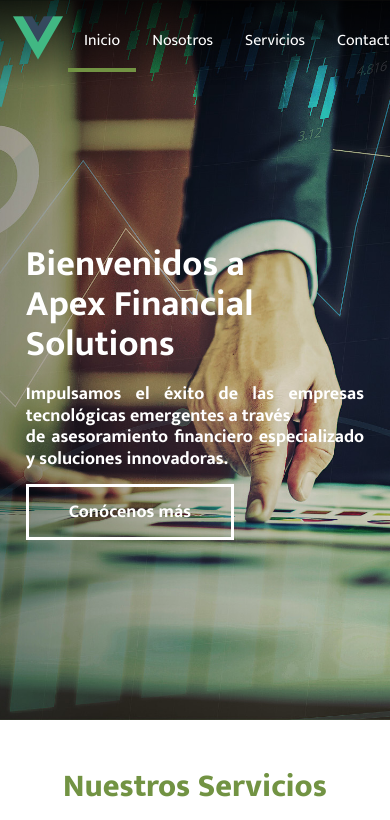
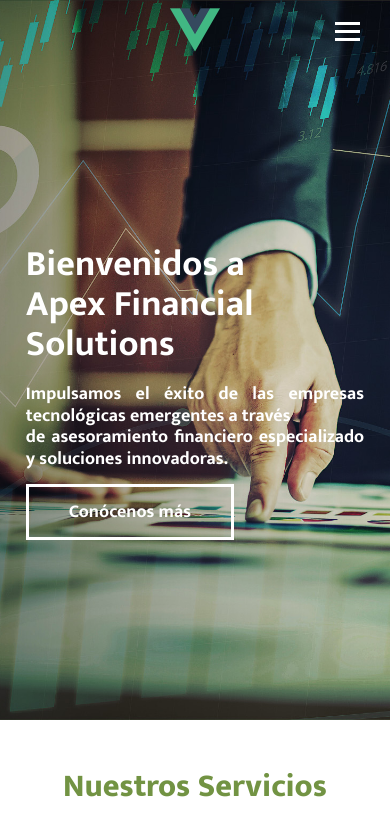
Before and after one commit to KendallRcs/Apex-Financial-Solutions-LandingPage, a JavaScript app: page / in a window 390 px wide. Shown: the top 820 px of the page. Built offline with nearby package versions, Linux system fonts and the light colour scheme.

Commit message:
creating nav-bar responsive

```diff
--- a/src/App.vue
+++ b/src/App.vue
@@ -13,7 +13,16 @@
           <li><router-link to="/servicios">Servicios</router-link></li>
           <li><router-link to="/contacto">Contacto</router-link></li>
         </ul>
+        <div class="menu-btn" @click="toggleMenu">
+          <div class="menu-icon"></div>
+        </div>
       </nav>
+      <ul class="nav-bar-responsive notVisible">
+        <li><router-link to="/">Inicio</router-link></li>
+        <li><router-link to="/nosotros">Nosotros</router-link></li>
+        <li><router-link to="/servicios">Servicios</router-link></li>
+        <li><router-link to="/contacto">Contacto</router-link></li>
+      </ul>
     </header>
 
     <!-- El componente <router-view> se usará para renderizar los componentes de Vue según la ruta actual -->
@@ -24,13 +33,13 @@
     </footer>
   </div>
 </template>
-
 <script>
 export default {
   name: 'App',
   data() {
     return {
-      isScrolled: false
+      isScrolled: false,
+      showMenu: false
     };
   },
   mounted() {
@@ -42,11 +51,31 @@
   methods: {
     handleScroll() {
       this.isScrolled = window.scrollY > 0;
+    },
+    toggleMenu() {
+      console.log("TOGGLE MENU")
+      const navMenu = document.querySelector('.nav-bar-responsive');
+      if (navMenu) {
+        console.log("EXISTE NAV MENU", navMenu)
+        if (!this.showMenu) {
+          this.showMenu = !this.showMenu;
+          navMenu.classList.remove('notVisible');
+          navMenu.classList.add('nav-links-responsive');
+          console.log("ENTRO", navMenu)
+          console.log("SHOW MENU", this.showMenu)
+        } else {
+          this.showMenu = !this.showMenu;
+          navMenu.classList.remove('nav-links-responsive');
+          navMenu.classList.add('notVisible');
+          console.log("ENTRO 2", navMenu)
+          console.log("SHOW MENU", this.showMenu)
+
+        }
+      }
     }
   }
 }
 </script>
-
 <style>
 /* Estilos del navbar */
 .nav-bar {
@@ -57,10 +86,43 @@
   width: 100%;
   z-index: 999; /* Asegura que esté siempre encima */
   transition: background-color 0.3s ease, border-bottom 0.3 ease; /* Transición suave al cambiar el color de fondo */
+  display: flex;
+  justify-content: space-evenly; /* Ajuste a space-evenly */
 }
 .router-link-active{
   border-bottom: 4px solid #729343;
 }
+.menu-btn {
+  display: none; /* Oculta el botón de hamburguesa por defecto */
+  cursor: pointer;
+  padding: 10px;
+}
+
+.menu-icon {
+  width: 25px;
+  height: 3px;
+  background-color: white;
+  transition: all 0.3s ease;
+}
+
+.menu-icon::before,
+.menu-icon::after {
+  content: '';
+  position: absolute;
+  width: 25px;
+  height: 3px;
+  background-color: white;
+  transition: all 0.3s ease;
+}
+
+.menu-icon::before {
+  transform: translateY(-8px);
+}
+
+.menu-icon::after {
+  transform: translateY(8px);
+}
+
 /* Estilos cuando se hace scroll */
 .scrolled .nav-bar {
   background: transparent;
@@ -68,8 +130,6 @@
 }
 .scrolled .nav-bar .router-link-active{
   border-bottom: 4px solid white;
-
-
 }
 
 /* Estilos originales */
@@ -80,22 +140,6 @@
   color: #2c3e50;
 }
 #app h1, #app h2, #app h3, #app h4{
-}
-.nav-bar {
-  background-color: transparent; /* Fondo transparente por defecto */
-  position: fixed;
-  top: 0;
-  left: 0;
-  width: 100%;
-  z-index: 999; /* Asegura que esté siempre encima */
-  transition: background-color 0.3s ease; /* Transición suave al cambiar el color de fondo */
-  overflow: hidden;
-  display: flex;
-  flex-direction: row;
-  align-items: center;
-  justify-content: space-evenly;
-  padding: .50rem;
-  background: linear-gradient(to bottom, rgba(0, 0, 0, 0.7) 0%, rgba(0, 0, 0, 0) 100%);
 }
 .logo img {
   height: 50px;
@@ -210,8 +254,94 @@
 
     h1, h2{
       line-height: 1.2;
-
     }
 
+    .menu-btn {
+      display: block; /* Muestra el botón de hamburguesa en dispositivos móviles */
+    }
+
+    .nav-links {
+      display: none; /* Oculta los enlaces del menú por defecto en dispositivos móviles */
+    }
+
+    .notVisible{
+      display: none;
+    }
+
+    .nav-links-responsive {
+      position: fixed; /* Cambiar la posición a fixed */
+      top: 0;
+      left: 0;
+      width: 70%;
+      height: 100vh;
+      background-color: #729343;
+      z-index: 998;
+      padding: 20px;
+      border-radius: 10px;
+      color: #fff;
+    }
+
+
+    .nav-bar-responsive li {
+      margin-bottom: 10px;
+      display: block; /* Hace que los enlaces ocupen todo el ancho del contenedor */
+      color: white; /* Color del texto blanco */
+      padding: 14px 16px; /* Espaciado interior de los enlaces */
+      text-decoration: none; /* Quita la subrayado de los enlaces */
+      transition: font-size 0.3s ease;
+    }
+
+    .menu-btn {
+      position: fixed;
+      top: 20px;
+      right: 20px;
+      z-index: 999;
+    }
+
+    .menu-icon {
+      width: 25px;
+      height: 3px;
+      background-color: white;
+      transition: all 0.3s ease;
+    }
+
+    .menu-icon::before,
+    .menu-icon::after {
+      content: '';
+      position: absolute;
+      width: 25px;
+      height: 3px;
+      background-color: white;
+      transition: all 0.3s ease;
+    }
+
+    .menu-icon::before {
+      transform: translateY(-8px);
+    }
+
+    .menu-icon::after {
+      transform: translateY(8px);
+    }
+
+    .show-menu .menu-icon {
+      background-color: transparent;
+    }
+
+    .show-menu .menu-icon::before {
+      transform: rotate(45deg) translate(5px, 5px);
+    }
+
+    .show-menu .menu-icon::after {
+      transform: rotate(-45deg) translate(5px, -5px);
+    }
+
+    .show-menu .menu-icon::before,
+    .show-menu .menu-icon::after {
+      background-color: #fff;
+    }
+
+    .show-menu .nav-links-responsive {
+      display: block; /* Muestra los enlaces del menú cuando se activa */
+    }
 }
 </style>
```
